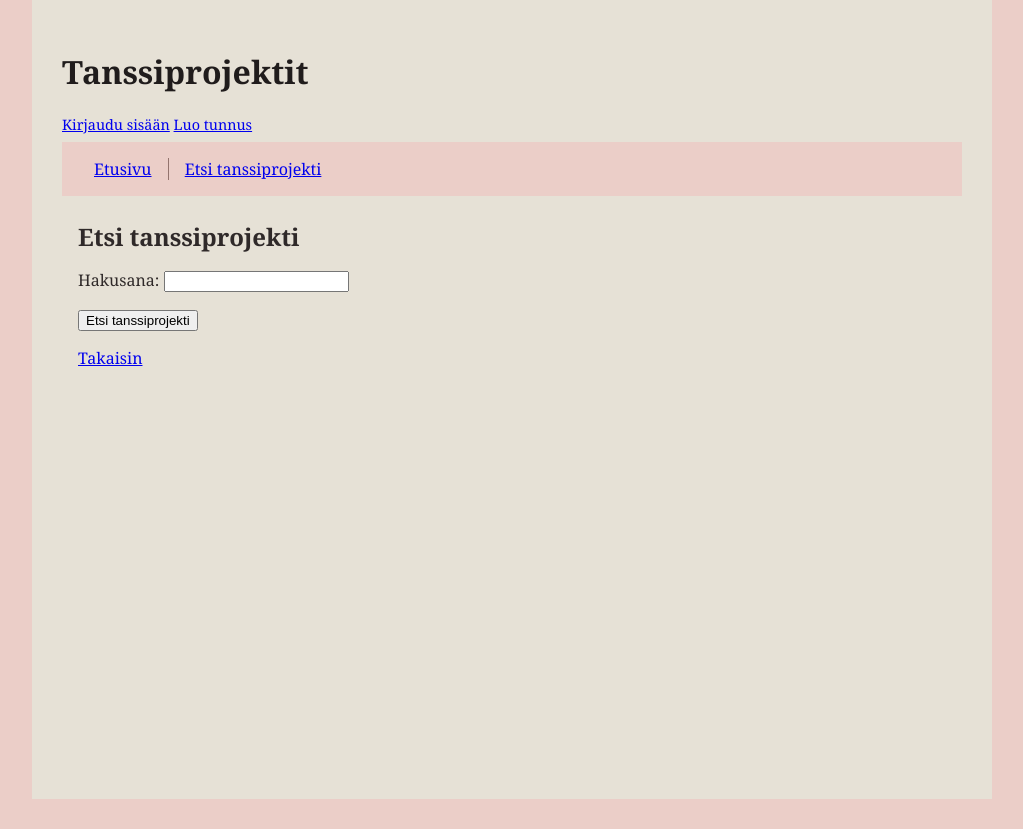
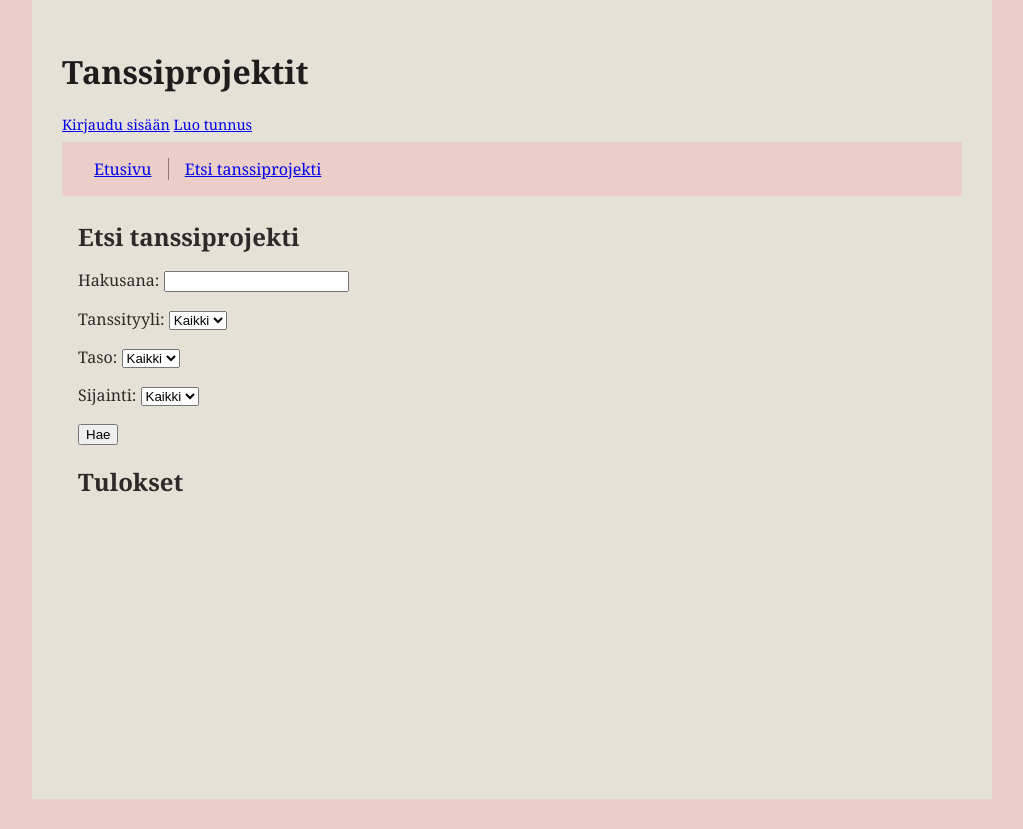
Before and after one commit to jessicatlnn/Dance-Projects, a Flask app: page /find_project in a window 1280 px wide. Shown: the part 31-860 px from the top of the page, without its empty margins (128-1151 px from the left). Run offline with Flask 3, Linux system fonts and the light colour scheme.

Commit message:
Add project filters

```diff
--- a/static/main.css
+++ b/static/main.css
@@ -84,3 +84,7 @@ nav li:not(:first-of-type) {
 nav li:not(:last-of-type) {
     border-right: 1px solid rgb(147, 116, 110);
 }
+
+.find-results {
+    margin-top: 20px;
+}
--- a/templates/find_project.html
+++ b/templates/find_project.html
@@ -7,21 +7,59 @@
 
     <form action="/find_project" method="get">
         <p>
-            Hakusana: <input type="text" name="query" value="{{ query }}">
+            Hakusana:
+            <input type="text" name="query" value="{{ query }}">
         </p>
-        <input type="submit" value="Etsi tanssiprojekti">
+
+        <p>
+            Tanssityyli:
+            <select name="dance_style">
+                <option value="">Kaikki</option>
+                {% for style in dance_styles %}
+                    <option value="{{ style.id }}"
+                        {% if selected_dance_style == style.id|string %}selected{% endif %}>
+                        {{ style.name }}
+                    </option>
+                {% endfor %}
+            </select>
+        </p>
+
+        <p>
+            Taso:
+            <select name="level">
+                <option value="">Kaikki</option>
+                {% for level in levels %}
+                    <option value="{{ level.id }}"
+                        {% if selected_level == level.id|string %}selected{% endif %}>
+                        {{ level.name }}
+                    </option>
+                {% endfor %}
+            </select>
+        </p>
+
+        <p>
+            Sijainti:
+            <select name="location">
+                <option value="">Kaikki</option>
+                {% for location in locations %}
+                    <option value="{{ location.id }}"
+                        {% if selected_location == location.id|string %}selected{% endif %}>
+                        {{ location.name }}
+                    </option>
+                {% endfor %}
+            </select>
+        </p>
+
+        <button type="submit">Hae</button>
     </form>
 
-    <p>
-        <a href="/">Takaisin</a>
-    </p>
-    {% if query %}
-    <h2>Tulokset</h2>
+    <h2 class="find-results">Tulokset</h2>
 
     <ul>
         {% for project in results %}
-        <li><a href="/project/{{ project.id }}">{{ project.title }}</a></li>
+            <li>
+                <a href="/project/{{ project.id }}">{{ project.title }}</a>
+            </li>
         {% endfor %}
     </ul>
-    {% endif %}
 {% endblock %}
```
